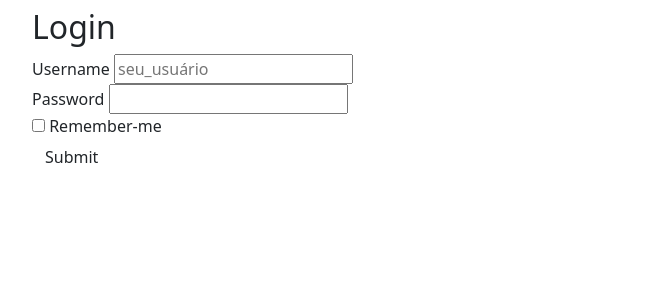
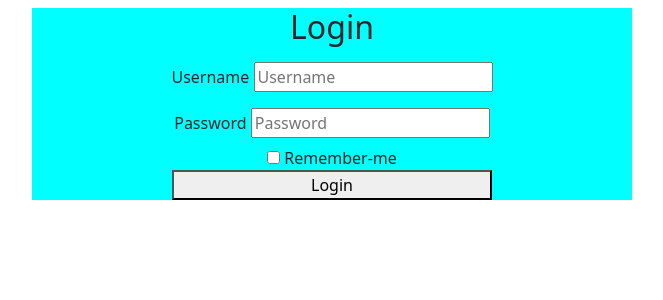
Before and after one commit to Claayton/Flask-app, a Flask app: page /login in a window 1280 px wide. Shown: the part 58-358 px from the top of the page, without its empty margins (50-713 px from the left). Run offline with Flask 2, Linux system fonts and the light colour scheme; parts of the project's set-up code (start-up, migrations or seed data) failed here and were passed over; some libraries are stand-ins or nearby versions.

Commit message:
Novas personalizaçoesd e estilo

```diff
--- /dev/null
+++ b/app/static/style.css
@@ -0,0 +1,15 @@
+@charset 'UTF8';
+
+div.main {
+    max-width: 600px;
+    background-color: aqua;
+    text-align: center;
+}
+
+div.login {
+    padding: 8px;
+}
+
+button {
+    width: 320px;
+}
--- a/app/templates/login.html
+++ b/app/templates/login.html
@@ -2,26 +2,28 @@
 
 {% block content %}
 
+<link rel="stylesheet" href="{{ url_for('static', filename='style.css') }}" rel="stylesheet">
 
-<div class='col-md-4 col-md-offset-4'>
+<div class="main">
     <h2>Login</h2>
     <form action="" method="POST">
         {{ form.csrf_token }}
-        <div class="form-group">
+        <div class="login">
             <label for="">Username</label>
             {{ form.username(_class="form-controll",
-                placeholder="seu_usuário") }}
+                placeholder="Username") }}
         </div>
-        <div class="form-group">
+        <div class="login">
             <label for="">Password</label>
-            {{ form.password(_class="form-control") }}
+            {{ form.password(_class="form-control",
+                placeholder="Password") }}
         </div>
         <div class="checkbox">
             <label for="">
                 {{ form.remember_me }} Remember-me
             </label>
         </div>
-        <button type="submit", class="btn btn-default">Submit</button>
+        <button type="submit">Login</button>
     </form>
 </div>
 {% endblock %}
```
